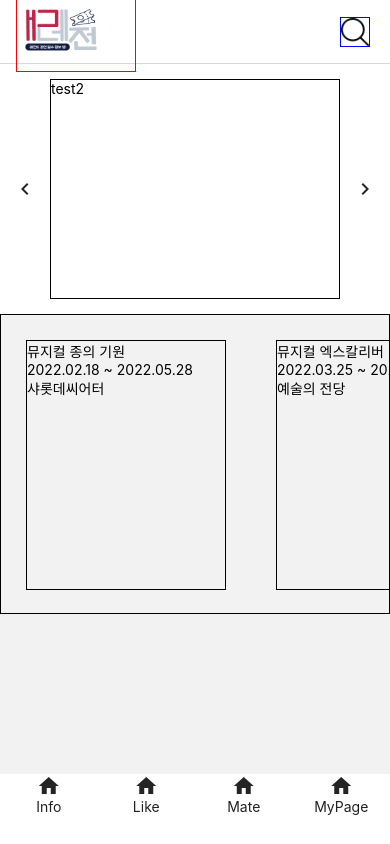
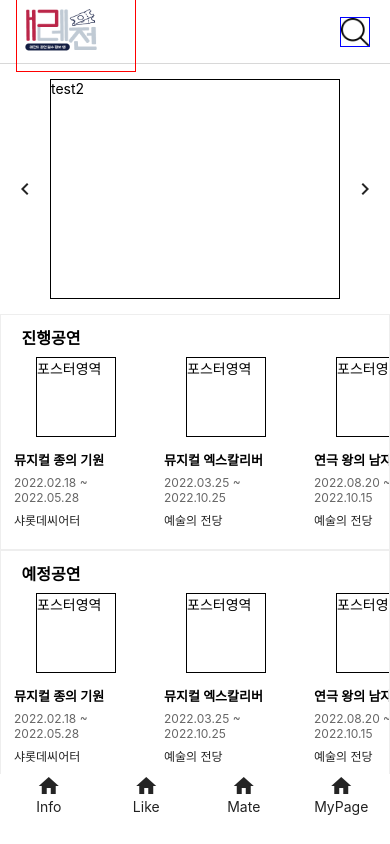
Before and after one commit to jypark8806/retail, a React Native app: screen /home in a window 390 px wide. Built offline with nearby package versions, Linux system fonts and the light colour scheme.

Commit message:
공연정보 리스트 임시 스타일 추가/const.tsx 파일 추가

```diff
--- a/src/components/list/CommonFlatList.tsx
+++ b/src/components/list/CommonFlatList.tsx
@@ -10,16 +10,21 @@ const CommonFlatList = ( props: CommonFlatListProps) => {
 
     const renderingItem = ( data: any) => {
         return (
-            <View style={{ width: 200, height: 250, borderWidth:1, margin:25}} key={ data.item.Title}>
-                <Text>{ data.item.Title}</Text>
-                <Text>{ data.item.Date}</Text>
-                <Text>{ data.item.location}</Text>
+            <View style={{ width:150, height:'100%', justifyContent:'center', alignItems:'center'}}>
+                <View style={{ width: 80, height: 80, borderWidth:1}} key={ data.item.Title}>
+                    <Text>포스터영역</Text>
+                </View>
+                <View style={{ padding:10}}>
+                    <Text style={{ fontSize:13, fontWeight:'600', padding:3}}>{ data.item.Title}</Text>
+                    <Text style={{ fontSize:12, color:'#666', padding:3}}>{ data.item.Date}</Text>
+                    <Text style={{ fontSize:12, color:'#222', padding:3}}>{ data.item.location}</Text>
+                </View>
             </View>
         )
     };
 
     return (
-        <View style={{ width:'100%', height: 300, borderWidth:1,}}>
+        <View style={{ width:'100%', height: 200}}>
             <FlatList
                 data={ dataList}
                 renderItem={ renderingItem}
--- /dev/null
+++ b/src/screens/home/const.tsx
@@ -0,0 +1,2 @@
+export const ContinuedShow = '진행공연';
+export const IntendedShow = '예정공연';
--- a/src/screens/home/index.tsx
+++ b/src/screens/home/index.tsx
@@ -1,8 +1,9 @@
 /* eslint-disable prettier/prettier */
 import React from 'react';
-import {ScrollView, Text, View} from "react-native";
+import {Dimensions, ScrollView, StyleSheet, Text, View} from "react-native";
 import { CommonFlatList} from '../../components/list';
 import { MainList } from '../../components/list';
+import { ContinuedShow, IntendedShow} from '../home/const';
 
 const tempMainDataList = [
     {name: 'test1'},
@@ -22,15 +23,38 @@ const tempFlatListDatas: any = [
 
 export const home = (props: any) => {
     return (
-        <View style={{flex: 1}}>
+        <View style={{flex: 1, backgroundColor: '#fff'}}>
+            <ScrollView showsVerticalScrollIndicator = { false}>
                 {/* main */}
                 <View style={{flexDirection: 'row', width: '100%', height: 250, backgroundColor: '#fff'}}>
                     <MainList dataList={tempMainDataList} />
                 </View>
                 {/* 진행공연 */}
+                <View style={ homeStyle.showListContainer}>
+                    <Text style={ homeStyle.tItleStyle}>{ ContinuedShow}</Text>
                     <CommonFlatList dataList={ tempFlatListDatas} />
+                </View>
                 {/* 예정공연 */}
+                <View style={ homeStyle.showListContainer}>
+                    <Text style={ homeStyle.tItleStyle}>{ IntendedShow}</Text>
+                    <CommonFlatList dataList={ tempFlatListDatas} />
+                </View>
                 {/* bottomTab */}
+            </ScrollView>
         </View>
     )
 }
+
+const homeStyle = StyleSheet.create({
+    showListContainer: {
+        borderWidth:1,
+        borderColor:'#eee',
+        paddingTop:10
+    },
+    tItleStyle: {
+        width:100,
+        textAlign:'center',
+        fontWeight:'600',
+        fontSize:16,
+    }
+})
```
Lines whose indentation alone changed are shown as unchanged.
